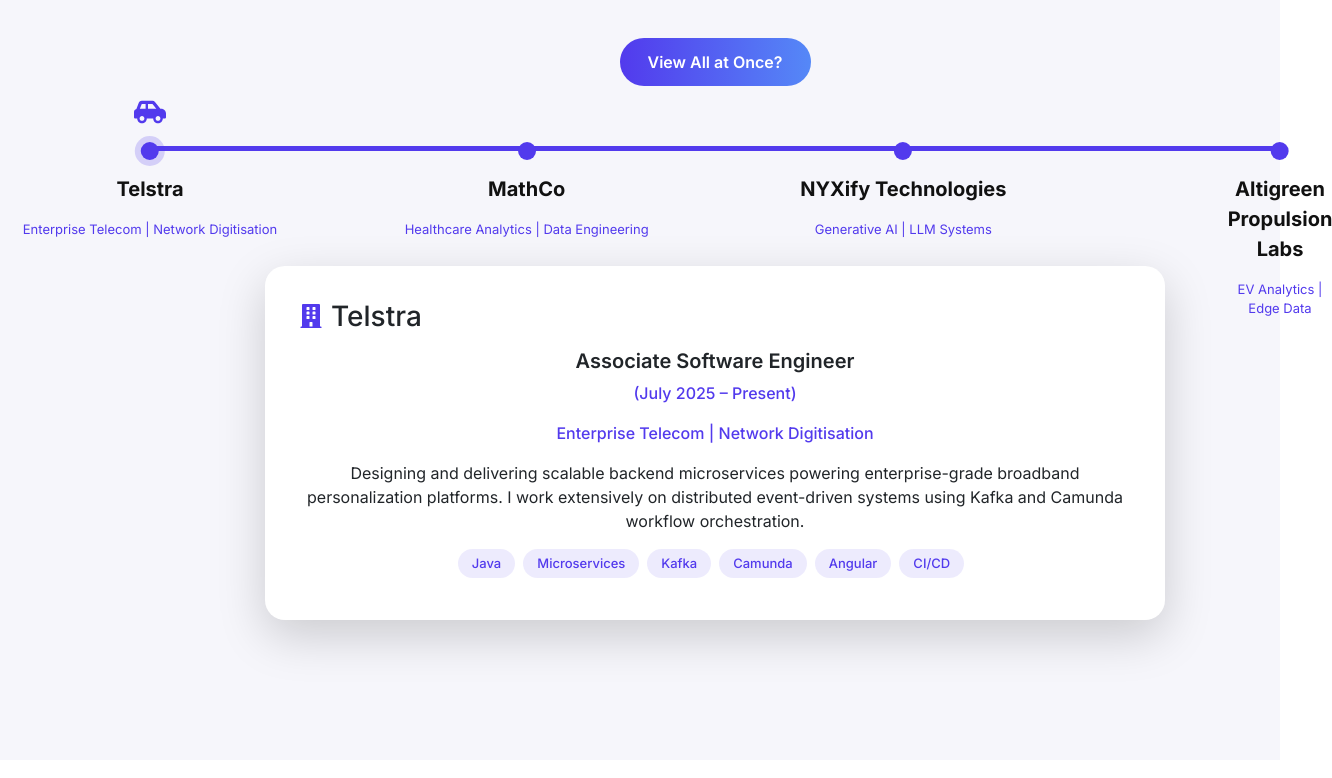
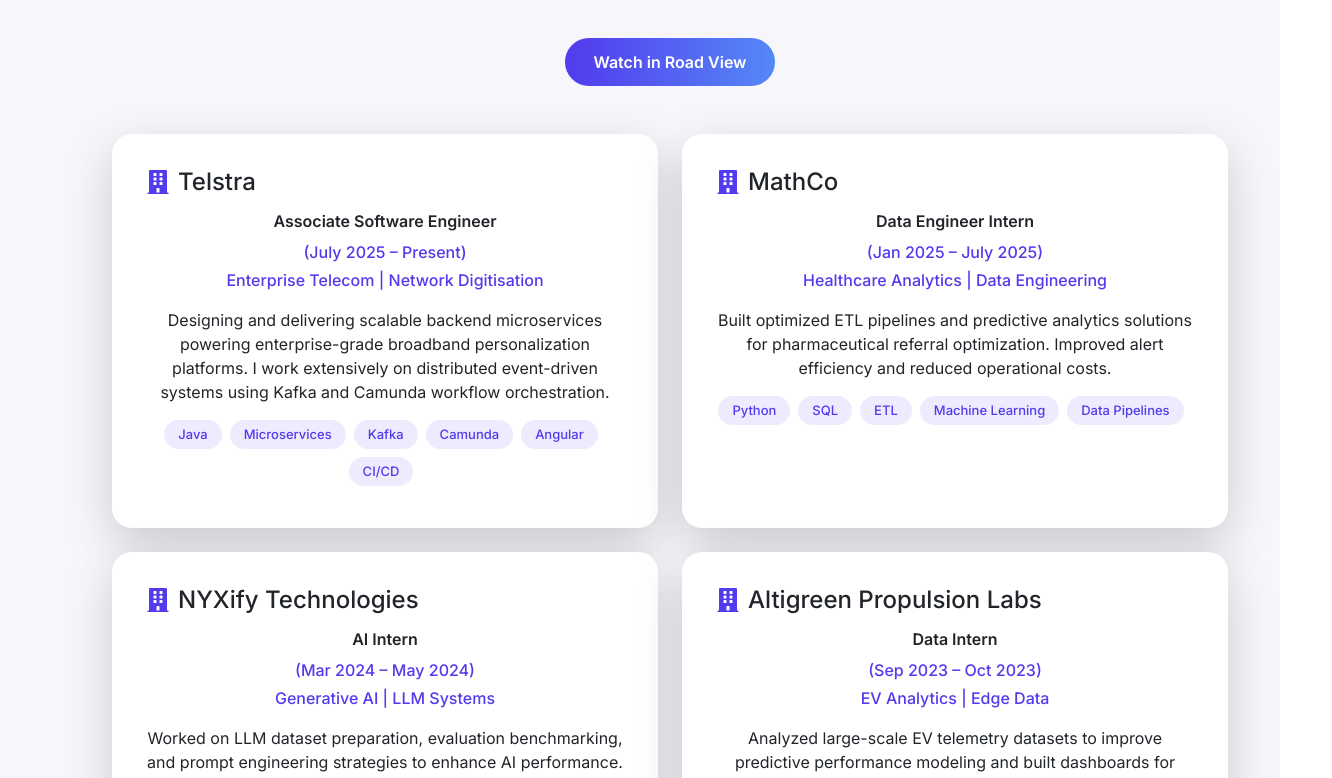
Before and after one commit to Krinal24/portfolio, a React (Vite) app: page / in a window 1280 px wide. Shown: the part 960-1738 px from the top of the page, 1332 px wide, since content can reach past the window. Built offline with nearby package versions, Linux system fonts and the light colour scheme.

Commit message:
Move constants to new file and make compact view default

```diff
--- a/src/App.css
+++ b/src/App.css
@@ -16,7 +16,7 @@
 .app {
   min-height: 100vh;
   padding-top: 100px; /* space for fixed navbar */
-  padding-left: 150px;
+  padding-left: 100px;
   position: relative;
 }
 
@@ -448,3 +448,8 @@
 body.dark .view-toggle-btn {
   background: linear-gradient(90deg, #7c3aed, #6366f1);
 }
+
+#all-cards-view .row {
+  margin-left: 0;
+  margin-right: 0;
+}
--- a/src/App.jsx
+++ b/src/App.jsx
@@ -1,4 +1,5 @@
 import { useState, useEffect } from "react";
+import { experiences } from "./constants";
 import "bootstrap/dist/css/bootstrap.min.css";
 import "./App.css";
 
@@ -10,50 +11,11 @@
 function App() {
   const [darkMode, setDarkMode] = useState(false);
   const [activeExp, setActiveExp] = useState(0);
-  const [viewAll, setViewAll] = useState(false); // 🔥 NEW STATE
+  const [viewAll, setViewAll] = useState(false);
 
   useEffect(() => {
     document.body.classList.toggle("dark", darkMode);
   }, [darkMode]);
-
-  const experiences = [
-    {
-      company: "Telstra",
-      role: "Associate Software Engineer",
-      duration: "(July 2025 – Present)",
-      domain: "Enterprise Telecom | Network Digitisation",
-      description:
-        "Designing and delivering scalable backend microservices powering enterprise-grade broadband personalization platforms. I work extensively on distributed event-driven systems using Kafka and Camunda workflow orchestration.",
-      skills: ["Java", "Microservices", "Kafka", "Camunda", "Angular", "CI/CD"]
-    },
-    {
-      company: "MathCo",
-      role: "Data Engineer Intern",
-      duration: "(Jan 2025 – July 2025)",
-      domain: "Healthcare Analytics | Data Engineering",
-      description:
-        "Built optimized ETL pipelines and predictive analytics solutions for pharmaceutical referral optimization. Improved alert efficiency and reduced operational costs.",
-      skills: ["Python", "SQL", "ETL", "Machine Learning", "Data Pipelines"]
-    },
-    {
-      company: "NYXify Technologies",
-      role: "AI Intern",
-      duration: "(Mar 2024 – May 2024)",
-      domain: "Generative AI | LLM Systems",
-      description:
-        "Worked on LLM dataset preparation, evaluation benchmarking, and prompt engineering strategies to enhance AI performance.",
-      skills: ["LLMs", "Prompt Engineering", "NLP", "AI Evaluation"]
-    },
-    {
-      company: "Altigreen Propulsion Labs",
-      role: "Data Intern",
-      duration: "(Sep 2023 – Oct 2023)",
-      domain: "EV Analytics | Edge Data",
-      description:
-        "Analyzed large-scale EV telemetry datasets to improve predictive performance modeling and built dashboards for real-time insights.",
-      skills: ["Python", "Machine Learning", "Data Visualization", "Analytics"]
-    }
-  ];
 
   return (
     <div className="app">
@@ -120,18 +82,19 @@
           <BsFillArrowRightCircleFill />
         </p>
 
-        {/* 🔥 TOGGLE BUTTON */}
+        {/* TOGGLE BUTTON */}
         <div className="view-toggle-wrapper">
           <button
             className="view-toggle-btn"
             onClick={() => setViewAll(!viewAll)}
           >
-              {viewAll ? "Back to Road View" : "View All at Once?"}
+            {viewAll ? "Back to Compact View" : "Watch in Road View"}
           </button>
         </div>
 
-        {/* 🚗 ROAD ONLY SHOWS IF NOT VIEW ALL */}
-        {!viewAll && (
+        {/* ROAD VIEW */}
+        {viewAll && (
+          <>
             <div className="road-container">
               <div className="road-line"></div>
 
@@ -161,11 +124,9 @@
                 <FaCarSide />
               </div>
             </div>
-        )}
 
+            {/* SINGLE CARD */}
             <div className="container mt-5">
-          {/* 🔥 SINGLE CARD MODE */}
-          {!viewAll && (
               <div className="card shadow-lg border-0 experience-card">
                 <div className="card-body p-4">
                   <div className="d-flex align-items-center mb-3">
@@ -198,16 +159,18 @@
                   </div>
                 </div>
               </div>
+            </div>
+          </>
         )}
 
-          {/* 🔥 VIEW ALL MODE */}
-          {viewAll && (
-  <div className="row mt-4">
+        {/* VIEW ALL MODE */}
+        {!viewAll && (
+          <div className="container mt-5">
+            <div className="row">
               {experiences.map((exp, index) => (
                 <div key={index} className="col-md-6 mb-4">
                   <div className="card shadow-lg border-0 experience-card h-100">
                     <div className="card-body p-4">
-
                       <div className="d-flex align-items-center mb-3">
                         <FaBuilding className="company-icon me-2" />
                         <h4 className="mb-0">{exp.company}</h4>
@@ -218,7 +181,7 @@
                       <p className="domain mb-1">{exp.duration}</p>
                       <p className="domain mb-3">{exp.domain}</p>
 
-            <p className="description">{exp.description}</p>
+                      <p>{exp.description}</p>
 
                       <div className="mt-3">
                         {exp.skills.map((skill, i) => (
@@ -230,16 +193,13 @@
                           </span>
                         ))}
                       </div>
-
                     </div>
                   </div>
                 </div>
               ))}
             </div>
+          </div>
         )}
-
-
-        </div>
       </section>
     </div>
   );
--- /dev/null
+++ b/src/constants.js
@@ -0,0 +1,38 @@
+export const experiences = [
+  {
+    company: "Telstra",
+    role: "Associate Software Engineer",
+    duration: "(July 2025 – Present)",
+    domain: "Enterprise Telecom | Network Digitisation",
+    description:
+      "Designing and delivering scalable backend microservices powering enterprise-grade broadband personalization platforms. I work extensively on distributed event-driven systems using Kafka and Camunda workflow orchestration.",
+    skills: ["Java", "Microservices", "Kafka", "Camunda", "Angular", "CI/CD"]
+  },
+  {
+    company: "MathCo",
+    role: "Data Engineer Intern",
+    duration: "(Jan 2025 – July 2025)",
+    domain: "Healthcare Analytics | Data Engineering",
+    description:
+      "Built optimized ETL pipelines and predictive analytics solutions for pharmaceutical referral optimization. Improved alert efficiency and reduced operational costs.",
+    skills: ["Python", "SQL", "ETL", "Machine Learning", "Data Pipelines"]
+  },
+  {
+    company: "NYXify Technologies",
+    role: "AI Intern",
+    duration: "(Mar 2024 – May 2024)",
+    domain: "Generative AI | LLM Systems",
+    description:
+      "Worked on LLM dataset preparation, evaluation benchmarking, and prompt engineering strategies to enhance AI performance.",
+    skills: ["LLMs", "Prompt Engineering", "NLP", "AI Evaluation"]
+  },
+  {
+    company: "Altigreen Propulsion Labs",
+    role: "Data Intern",
+    duration: "(Sep 2023 – Oct 2023)",
+    domain: "EV Analytics | Edge Data",
+    description:
+      "Analyzed large-scale EV telemetry datasets to improve predictive performance modeling and built dashboards for real-time insights.",
+    skills: ["Python", "Machine Learning", "Data Visualization", "Analytics"]
+  }
+];
```
Lines whose indentation alone changed are shown as unchanged.
